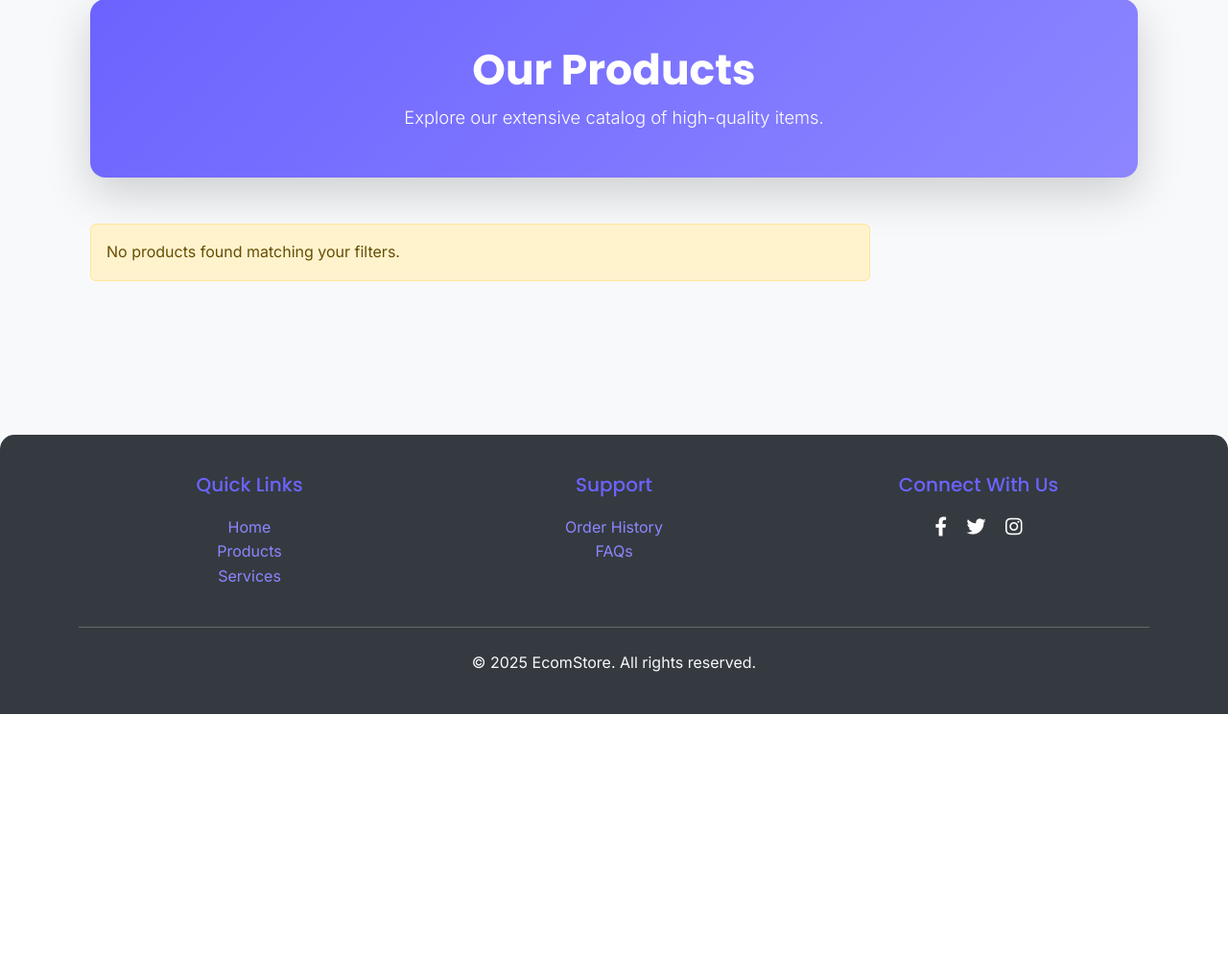
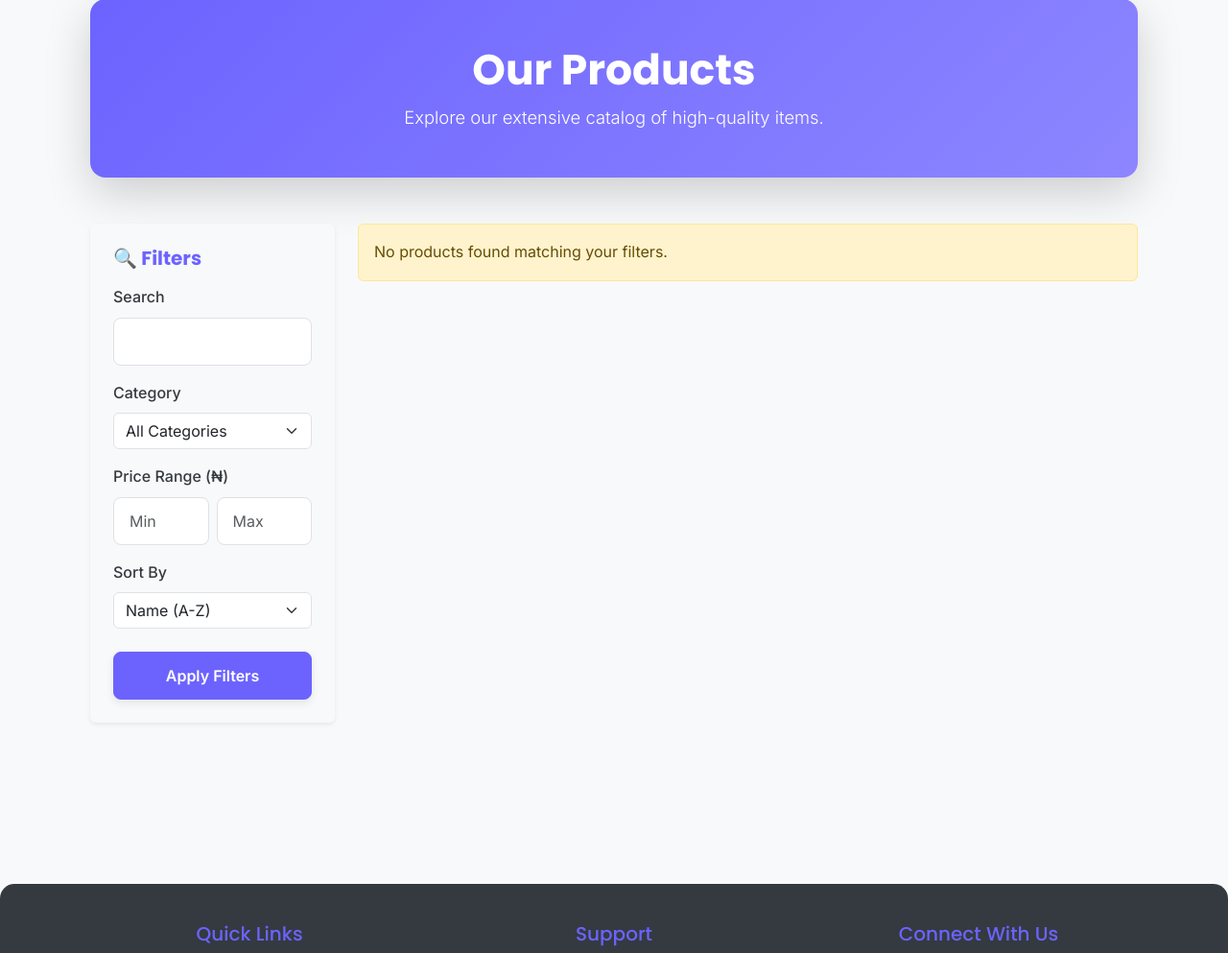
Before and after one commit to Dhamilare/eStore, a Django app: page /products/ in a window 1280 px wide. Shown: the part 184-1177 px from the top of the page at 96% size. Before the commit the page ends 928 px from the top, so only its background shows below. Run offline with Django 5.2, Linux system fonts and the light colour scheme; data that the repository does not hold is empty; some libraries are stand-ins or nearby versions.

Commit message:
continious integration

```diff
--- a/eCommApp/templates/products.html
+++ b/eCommApp/templates/products.html
@@ -1,10 +1,13 @@
 {% extends "base.html" %}
 {% load querystring %}
+
+{% block title %}Browse Products{% endblock %}
 
 {% block content %}
 <div class="container my-5">
     <div id="ajax-message-box" role="alert" style="display:none;"></div>
 
+    <!-- Page Header -->
     <section class="page-header text-white rounded-4 shadow-lg mb-5 bg-dark py-5">
         <div class="container text-center">
             <h1>Our Products</h1>
@@ -13,7 +16,56 @@
     </section>
 
     <div class="row">
-        <!-- Filters Sidebar (if present, keep it in your code) -->
+        <!-- Filters Sidebar -->
+        <div class="col-lg-3 mb-4">
+            <form method="get" class="bg-light p-4 rounded shadow-sm">
+                <h5 class="fw-bold mb-3">🔍 Filters</h5>
+
+                <!-- Search -->
+                <div class="mb-3">
+                    <label for="q" class="form-label">Search</label>
+                    <input type="text" id="q" name="q" class="form-control" value="{{ query }}">
+                </div>
+
+                <!-- Category Filter -->
+                <div class="mb-3">
+                    <label class="form-label">Category</label>
+                    <select name="category" class="form-select">
+                        <option value="">All Categories</option>
+                        {% for category in categories %}
+                            <option value="{{ category.slug }}" {% if selected_category and selected_category.slug == category.slug %}selected{% endif %}>
+                                {{ category.name }}
+                            </option>
+                        {% endfor %}
+                    </select>
+                </div>
+
+                <!-- Price Range -->
+                <div class="mb-3">
+                    <label class="form-label">Price Range (₦)</label>
+                    <div class="d-flex gap-2">
+                        <input type="number" name="min_price" class="form-control" placeholder="Min"
+                               value="{{ min_price_param }}" min="0" step="0.01">
+                        <input type="number" name="max_price" class="form-control" placeholder="Max"
+                               value="{{ max_price_param }}" min="0" step="0.01">
+                    </div>
+                </div>
+
+                <!-- Sort By -->
+                <div class="mb-3">
+                    <label class="form-label">Sort By</label>
+                    <select name="sort_by" class="form-select">
+                        <option value="name" {% if sort_by == 'name' %}selected{% endif %}>Name (A-Z)</option>
+                        <option value="price_asc" {% if sort_by == 'price_asc' %}selected{% endif %}>Price (Low to High)</option>
+                        <option value="price_desc" {% if sort_by == 'price_desc' %}selected{% endif %}>Price (High to Low)</option>
+                        <option value="created" {% if sort_by == 'created' %}selected{% endif %}>Newest</option>
+                    </select>
+                </div>
+
+                <!-- Submit Button -->
+                <button type="submit" class="btn btn-primary w-100 mt-2">Apply Filters</button>
+            </form>
+        </div>
 
         <!-- Products Grid -->
         <div class="col-lg-9">
@@ -21,27 +73,24 @@
                 <div class="row row-cols-1 row-cols-md-2 row-cols-lg-3 g-4">
                     {% for product in products %}
                         <div class="col">
-                            <div class="card h-100 position-relative {% if product.stock < 1 %}bg-light opacity-75{% endif %}">
+                            <div class="card h-100 position-relative">
                                 <a href="{% url 'product_detail' slug=product.slug %}" class="text-decoration-none text-dark">
                                     <img src="{{ product.image.url }}" class="card-img-top" alt="{{ product.name }}">
                                 </a>
                                 <div class="card-body d-flex flex-column">
                                     <h5 class="card-title">{{ product.name }}</h5>
                                     <p class="card-text text-muted small">{{ product.description|truncatechars:100 }}</p>
-
-                                    {% if product.stock < 1 %}
-                                        <span class="badge bg-danger position-absolute top-0 end-0 m-2">Out of Stock</span>
-                                    {% endif %}
-
                                     <div class="d-flex justify-content-between align-items-center mt-auto pt-3">
                                         <span class="product-price">₦{{ product.price }}</span>
-
+                                        {% if product.stock > 0 %}
                                             <button class="btn btn-primary btn-sm rounded-pill add-to-cart-btn"
                                                     data-product-id="{{ product.id }}"
-                                                data-product-name="{{ product.name }}"
-                                                {% if product.stock < 1 %}disabled{% endif %}>
-                                            <i class="fas fa-shopping-cart me-2"></i> Add to Cart
+                                                    data-product-name="{{ product.name }}">
+                                                <i class="fas fa-shopping-cart me-2"></i>Add to Cart
                                             </button>
+                                        {% else %}
+                                            <span class="badge bg-secondary text-white px-3 py-1">Out of Stock</span>
+                                        {% endif %}
                                     </div>
                                 </div>
                             </div>
@@ -50,107 +99,33 @@
                 </div>
 
                 <!-- Pagination -->
+                <div class="mt-5">
                     {% if is_paginated %}
-                    <nav aria-label="Page navigation" class="mt-5">
+                        <nav aria-label="Page navigation">
                             <ul class="pagination justify-content-center">
                                 {% if page_obj.has_previous %}
                                     <li class="page-item">
-                                    <a class="page-link" href="?{% querystring request.GET page=page_obj.previous_page_number %}">Previous</a>
-                                </li>
-                            {% else %}
-                                <li class="page-item disabled">
-                                    <span class="page-link">Previous</span>
+                                        <a class="page-link" href="?{% querystring request page=page_obj.previous_page_number %}">Previous</a>
                                     </li>
                                 {% endif %}
-
-                            {% for page_num in paginator.page_range %}
-                                {% if page_obj.number == page_num %}
-                                    <li class="page-item active"><span class="page-link">{{ page_num }}</span></li>
-                                {% else %}
-                                    <li class="page-item">
-                                        <a class="page-link" href="?{% querystring request.GET page=page_num %}">{{ page_num }}</a>
+                                {% for i in paginator.page_range %}
+                                    <li class="page-item {% if page_obj.number == i %}active{% endif %}">
+                                        <a class="page-link" href="?{% querystring request page=i %}">{{ i }}</a>
                                     </li>
-                                {% endif %}
                                 {% endfor %}
-
                                 {% if page_obj.has_next %}
                                     <li class="page-item">
-                                    <a class="page-link" href="?{% querystring request.GET page=page_obj.next_page_number %}">Next</a>
-                                </li>
-                            {% else %}
-                                <li class="page-item disabled">
-                                    <span class="page-link">Next</span>
+                                        <a class="page-link" href="?{% querystring request page=page_obj.next_page_number %}">Next</a>
                                     </li>
                                 {% endif %}
                             </ul>
                         </nav>
                     {% endif %}
+                </div>
             {% else %}
                 <div class="alert alert-warning">No products found matching your filters.</div>
             {% endif %}
         </div>
     </div>
 </div>
-
-<script>
-function getCookie(name) {
-    let cookieValue = null;
-    if (document.cookie && document.cookie !== '') {
-        const cookies = document.cookie.split(';');
-        for (let cookie of cookies) {
-            cookie = cookie.trim();
-            if (cookie.startsWith(name + '=')) {
-                cookieValue = decodeURIComponent(cookie.substring(name.length + 1));
-                break;
-            }
-        }
-    }
-    return cookieValue;
-}
-
-function showAjaxMessage(message, type = 'success') {
-    const msgBox = document.getElementById('ajax-message-box');
-    msgBox.textContent = message;
-    msgBox.className = `alert alert-${type}`;
-    msgBox.style.display = 'block';
-    setTimeout(() => msgBox.style.display = 'none', 3000);
-}
-
-document.addEventListener('DOMContentLoaded', function () {
-    const csrftoken = getCookie('csrftoken');
-    const buttons = document.querySelectorAll('.add-to-cart-btn');
-
-    buttons.forEach(btn => {
-        btn.addEventListener('click', function () {
-            const productId = this.dataset.productId;
-            const productName = this.dataset.productName;
-
-            fetch("{% url 'api_add_to_cart' %}", {
-                method: 'POST',
-                headers: {
-                    'Content-Type': 'application/json',
-                    'X-CSRFToken': csrftoken
-                },
-                body: JSON.stringify({ product_id: productId, quantity: 1 })
-            })
-            .then(response => response.json())
-            .then(data => {
-                if (data.success) {
-                    showAjaxMessage(`'${productName}' added to cart!`, 'success');
-                    const cartBadge = document.querySelector('.fa-shopping-cart + .badge');
-                    if (cartBadge) {
-                        cartBadge.textContent = data.cart_count;
-                        cartBadge.classList.remove('d-none');
-                    }
-                } else {
-                    showAjaxMessage(data.message || 'Failed to add to cart', 'danger');
-                }
-            })
-            .catch(() => {
-                showAjaxMessage('Error adding to cart', 'danger');
-            });
-        });
-    });
-});
-</script>
 {% endblock %}
```
Lines whose indentation alone changed are shown as unchanged.
